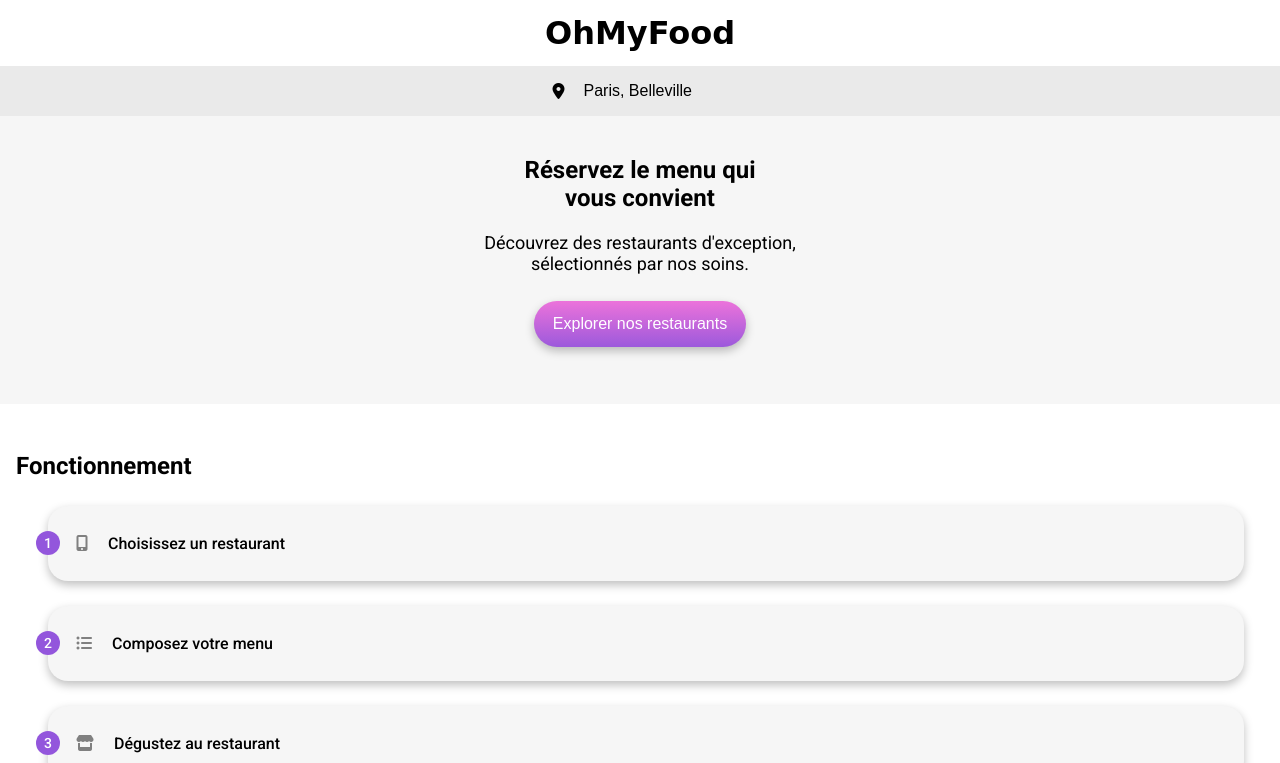
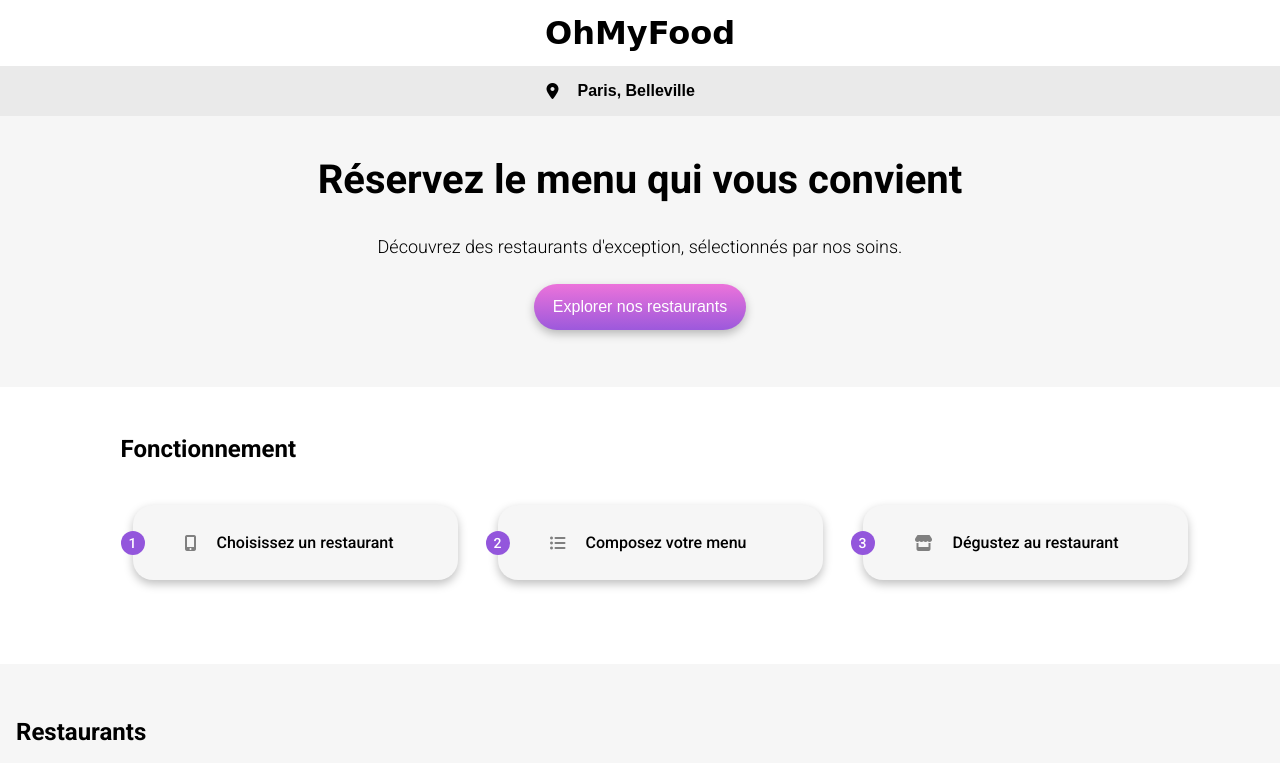
Before and after one commit to AroldMauger/projet_3_ohmyfood, a website: page index.html in a window 1280 px wide. Shown: the top 763 px of the page. Drawn offline with Linux system fonts and the light colour scheme; grey boxes are pictures that could not be loaded; a web font is replaced by a local one.

Commit message:
Mise en forme desktop pour section fonctionnement

```diff
--- a/index.html
+++ b/index.html
@@ -7,7 +7,7 @@
     <link rel="preconnect" href="https://fonts.googleapis.com" />
     <link rel="preconnect" href="https://fonts.gstatic.com" crossorigin />
     <link
-      href="https://fonts.googleapis.com/css2?family=Roboto:wght@400;500;700&family=Shrikhand&display=swap"
+      href="https://fonts.googleapis.com/css2?family=Roboto:wght@300;400;500;700&family=Shrikhand&display=swap"
       rel="stylesheet"
     />
     <script
@@ -25,18 +25,19 @@
       </div>
 
       <section class="explorer_restaurants">
-        <h2>Réservez le menu qui <br />vous convient</h2>
+        <h2>Réservez le menu qui vous convient</h2>
         <p>
-          Découvrez des restaurants d'exception, <br />
-          sélectionnés par nos soins.
+          Découvrez des restaurants d'exception, sélectionnés par nos soins.
         </p>
         <button>Explorer nos restaurants</button>
       </section>
     </header>
 
     <main>
-      <section class="fonctionnement">
+      <section class="fonctionnement_container">
+        <div class="fonctionnement">
           <h2>Fonctionnement</h2>
+
           <ol>
             <li class="liste_fonctionnement">
               <i class="fa-solid fa-mobile-screen-button turn_purple"></i>
@@ -51,6 +52,7 @@
               <span>Dégustez au restaurant</span>
             </li>
           </ol>
+        </div>
       </section>
       <section class="restaurants_container">
         <h2>Restaurants</h2>
@@ -124,7 +126,7 @@
           <i class="fa-solid fa-handshake-angle"></i>Devenir partenaire</a
         >
         <a href="#">Mentions légales</a>
-        <a href="#">Contact</a>
+        <a href="mailto:ohmyfood@company.com">Contact</a>
       </div>
     </footer>
   </body>
--- a/sass/components/_fonctionnement.scss
+++ b/sass/components/_fonctionnement.scss
@@ -1,18 +1,24 @@
-@use "../utils/_box-shadow.scss";
+@use "../utils/_mixins.scss";
 @use "../utils/_colors.scss";
+.fonctionnement_container {
+  display: flex;
+  justify-content: center;
 
-.fonctionnement {
-  padding: 0 1rem;
-  counter-reset: steps;
-  & h2 {
+  h2 {
     margin-top: 48px;
     margin-bottom: 26px;
+    padding-left: 28px;
   }
+  .fonctionnement {
+    counter-reset: steps;
+    display: flex;
+    flex-direction: column;
+    margin-bottom: 68px;
     & ol {
       display: flex;
       flex-direction: column;
-    gap: 25px;
-    padding-inline: 32px 20px;
+      justify-content: center;
+      gap: 40px;
       position: relative;
     }
     & li {
@@ -31,17 +37,18 @@
         position: absolute;
         left: 20px;
       }
+
       background-color: rgba(246, 246, 246, 1);
       padding: 28px 28px;
       box-shadow: 0px 4px 15px 0px rgba(0, 0, 0, 0.15);
-    flex-grow: 1;
       border-radius: 20px;
       font-weight: 500;
       font-size: 16px;
-    @include box-shadow.base-shadow;
+      width: 325px;
+      height: 75px;
+      @include mixins.base-shadow;
       display: flex;
       align-items: center;
-    gap: 20px;
       & .fa-mobile-screen-button {
         color: grey;
       }
@@ -51,6 +58,9 @@
       & .fa-store {
         color: grey;
       }
+      & .turn_purple {
+        margin-right: 20px;
+      }
       &:hover {
         .turn_purple {
           color: colors.$primary;
@@ -58,3 +68,23 @@
       }
     }
   }
+}
+
+/* MEDIA QUERIES DESKTOP */
+.fonctionnement_container {
+  .fonctionnement {
+    & ol {
+      @media screen and (min-width: 1080px) {
+        flex-direction: row;
+      }
+    }
+    & li {
+      &::before {
+        @media screen and (min-width: 1080px) {
+          position: relative;
+          left: -40px;
+        }
+      }
+    }
+  }
+}
--- a/sass/components/_restaurants_container.scss
+++ b/sass/components/_restaurants_container.scss
@@ -7,6 +7,7 @@
 
   & h2 {
     padding-top: 54px;
+    margin-top: 0px;
   }
   .cards_container {
     display: flex;
--- a/sass/layouts/_explorer.scss
+++ b/sass/layouts/_explorer.scss
@@ -1,5 +1,5 @@
-@use "../utils/box-shadow.scss";
-@use "../utils/colors.scss";
+@use "../utils/_mixins.scss";
+@use "../utils/_colors.scss";
 
 .explorer_restaurants {
   text-align: center;
@@ -11,10 +11,13 @@
     padding-top: 40px;
     font-size: 24px;
     font-weight: 700;
+    padding-inline: 50px;
   }
   & p {
     font-size: 18px;
     margin-bottom: 27px;
+    font-weight: 300;
+    padding-inline: 25px;
   }
   & button {
     font-size: 16px;
@@ -31,10 +34,20 @@
     font-weight: 500;
     transition: opacity 0.2s ease;
     transition: box-shadow 0.2s ease;
-    @include box-shadow.base-shadow;
+    @include mixins.base-shadow;
   }
   & button:hover {
     opacity: 0.8;
     box-shadow: 0px 4px 10px 0px rgba(0, 0, 0, 0.4);
   }
 }
+
+/*MEDIA QUERIES DESKTOP */
+
+.explorer_restaurants {
+  & h2 {
+    @media screen and (min-width: 1080px) {
+      font-size: 40px;
+    }
+  }
+}
--- a/sass/layouts/_location.scss
+++ b/sass/layouts/_location.scss
@@ -13,5 +13,8 @@
     font-weight: 500;
     background-color: var(--Grey-2, #eaeaea);
     border: none;
+    @media screen and (min-width: 1080px) {
+      font-weight: 700;
+    }
   }
 }
```
Also changed, not shown: assets/css/style.css, sass/utils/_mixins.scss (renamed from sass/utils/_box-shadow.scss), 1 other file. Lines whose indentation alone changed are shown as unchanged.
